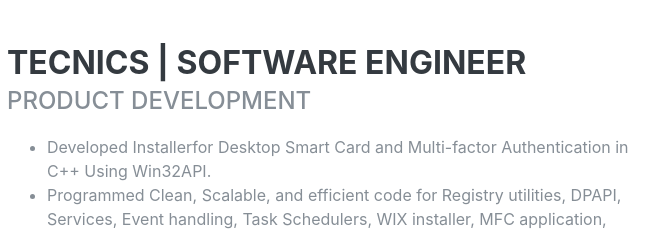
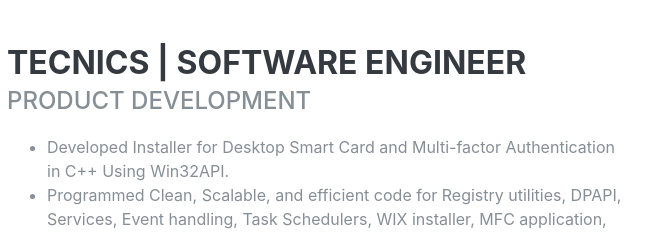
Before and after one commit to sravan1947/Resume, a website: page Public/index.html in a window 1280 px wide. Shown: the part 920-1154 px from the top of the page, 313-972 px from the left. Drawn offline with Linux system fonts and the light colour scheme; a web font is replaced by a local one.

Commit message:
changed title

```diff
--- a/Public/index.html
+++ b/Public/index.html
@@ -98,7 +98,7 @@
             <h3 class="mb-0">Tecnics | Software Engineer </h3>
             <div class="subheading mb-3">Product Development</div>
             <ul >
-              <li>Developed Installerfor Desktop Smart Card and Multi-factor
+              <li>Developed Installer for Desktop Smart Card and Multi-factor
                 Authentication in C++ Using Win32API.</li>
               <li>Programmed Clean, Scalable, and efficient code for Registry utilities,
                 DPAPI, Services, Event handling, Task Schedulers, WIX installer, MFC
--- a/package.json
+++ b/package.json
@@ -1,5 +1,5 @@
 {
-    "title": "Resume",
+    "title": "Portfolio",
     "name": "startbootstrap-resume",
     "version": "5.0.8",
     "scripts": {
```
